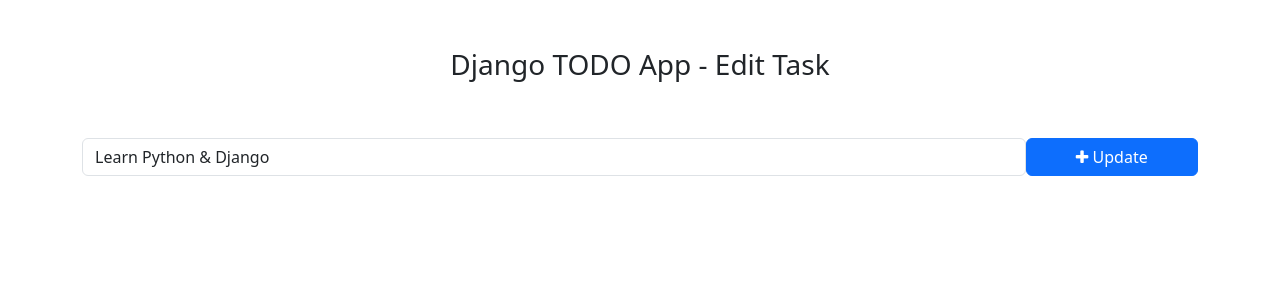
After one commit to absonix/todo, a Django app: page /todo/edit_task/1 in a window 1280 px wide. The commit adds this page. Shown: the top 300 px of the page. Run offline with Django 4.2, Linux system fonts and the light colour scheme; data comes from the database, SQL or seed files in the repository; both versions use the stored data as it was after the commit.

Commit message:
Todo App Final

```diff
--- /dev/null
+++ b/templates/edit_task.html
@@ -0,0 +1,29 @@
+<!DOCTYPE html>
+<html lang="en">
+<head>
+    <meta charset="UTF-8">
+    <meta name="viewport" content="width=device-width, initial-scale=1.0">
+    <title>Edit Task</title>
+
+     <!-- Bootstrap -->
+     <link href="https://cdn.jsdelivr.net/npm/bootstrap@5.3.0-alpha1/dist/css/bootstrap.min.css" rel="stylesheet" integrity="sha384-GLhlTQ8iRABdZLl6O3oVMWSktQOp6b7In1Zl3/Jr59b6EGGoI1aFkw7cmDA6j6gD" crossorigin="anonymous">
+     <script src="https://cdn.jsdelivr.net/npm/bootstrap@5.3.0-alpha1/dist/js/bootstrap.bundle.min.js" integrity="sha384-w76AqPfDkMBDXo30jS1Sgez6pr3x5MlQ1ZAGC+nuZB+EYdgRZgiwxhTBTkF7CXvN" crossorigin="anonymous"></script>
+     <!-- Font Awesome Icons -->
+     <link rel="stylesheet" href="https://cdnjs.cloudflare.com/ajax/libs/font-awesome/4.7.0/css/font-awesome.min.css">
+</head>
+<body>
+    <div class="container">
+        <h3 class="pt-5 pb-5 text-center"> Django TODO App - Edit Task</h3>
+        <form action="{% url 'edit_task' get_task.pk %}" method="POST" style="width: 500; margin: auto;">
+            {% csrf_token %}
+            <div class="form-group">
+                <span style="display: flex;">
+                    <input type="text" name='task' class="form-control"  value="{{get_task.task}}">
+                    <button type='submit' class="btn btn-primary" style="width: 200px;"><i class="fa fa-plus"></i> Update</button>
+                </span>
+            </div>
+        </form>
+
+    </div>
+</body>
+</html>
--- a/todo/urls.py
+++ b/todo/urls.py
@@ -3,4 +3,10 @@ from . import views
 
 urlpatterns = [
     path('addTask/', views.addTask, name='addTask'),
+    path('mark_as_done/<int:pk>', views.mark_as_done, name='mark_as_done'),
+    path('mark_as_undone/<int:pk>', views.mark_as_undone, name='mark_as_undone'),
+    path('edit_task/<int:pk>', views.edit_task, name='edit_task'),
+    path('delete_task/<int:pk>', views.delete_task , name='delete_task'),
+
+
 ]
--- a/todo/views.py
+++ b/todo/views.py
@@ -1,11 +1,37 @@
-from django.shortcuts import redirect
+from django.shortcuts import get_object_or_404, redirect, render
 from django.http import HttpResponse
-
 from .models import Task
-
 
 # Create your views here.
 def addTask(request):
     task = request.POST['task']
     Task.objects.create(task=task)
     return redirect('home')
+
+def mark_as_done(request, pk):
+    task = get_object_or_404(Task, pk=pk)
+    task.is_completed = True
+    task.save()
+    return redirect('home')
+
+def mark_as_undone(request, pk):
+    task = get_object_or_404(Task, pk=pk)
+    task.is_completed = False
+    task.save()
+    return redirect('home')
+
+def edit_task(request, pk):
+    get_task = get_object_or_404(Task, pk=pk)
+    if request.method== 'POST':
+        new_task = request.POST['task']
+        get_task.task = new_task
+        get_task.save()
+        return redirect('home')
+    else:
+        context = {'get_task' :get_task}
+        return render(request, 'edit_task.html', context)
+
+def delete_task(request, pk):
+    task = get_object_or_404(Task, pk=pk)
+    task.delete()
+    return redirect('home')
--- a/todo_main/views.py
+++ b/todo_main/views.py
@@ -4,5 +4,6 @@ from todo.models import Task
 
 def home(request):
     tasks = Task.objects.filter(is_completed=False).order_by('-updated_at')
-    context ={'tasks' : tasks}
+    completed_tasks = Task.objects.filter(is_completed=True).order_by('-updated_at')
+    context ={'tasks' : tasks, 'completed_tasks' : completed_tasks}
     return render(request, 'home.html', context)
```
Also changed, not shown: templates/home.html (+9 -6 lines), db.sqlite3.
